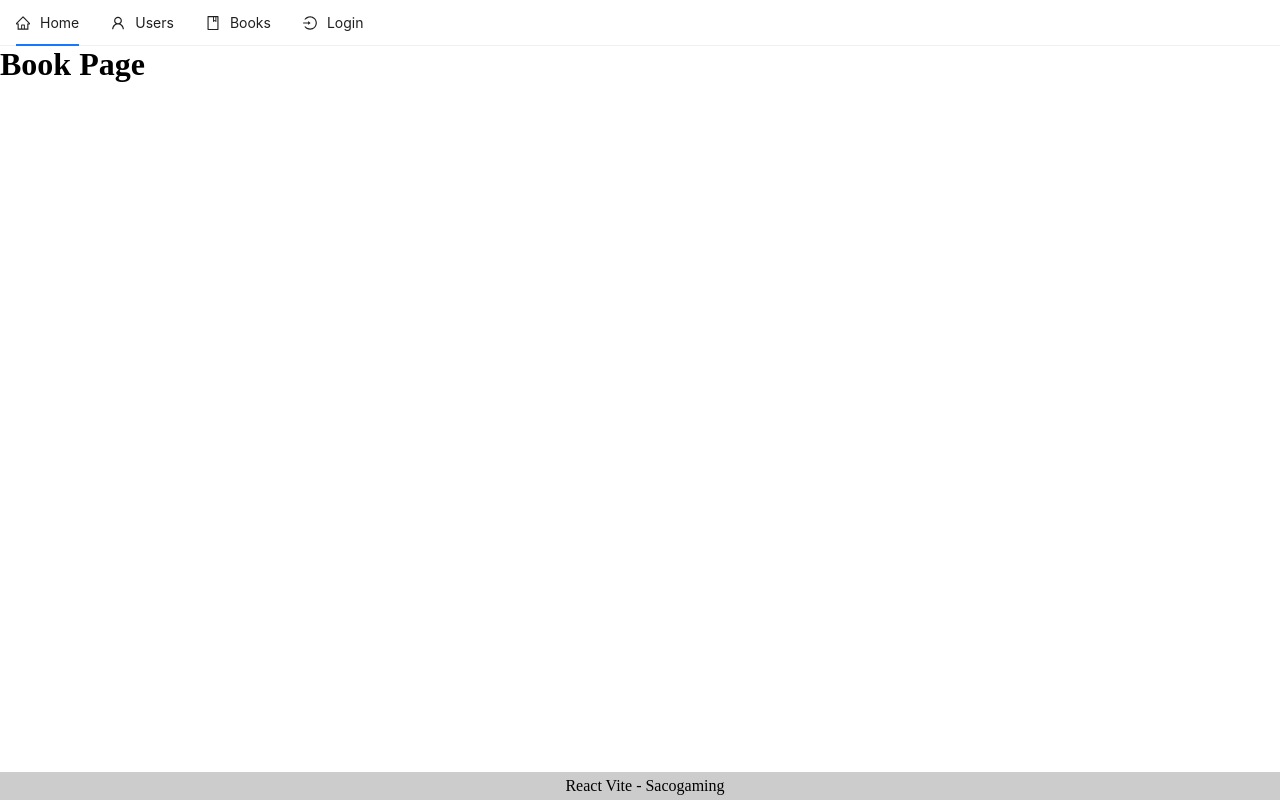
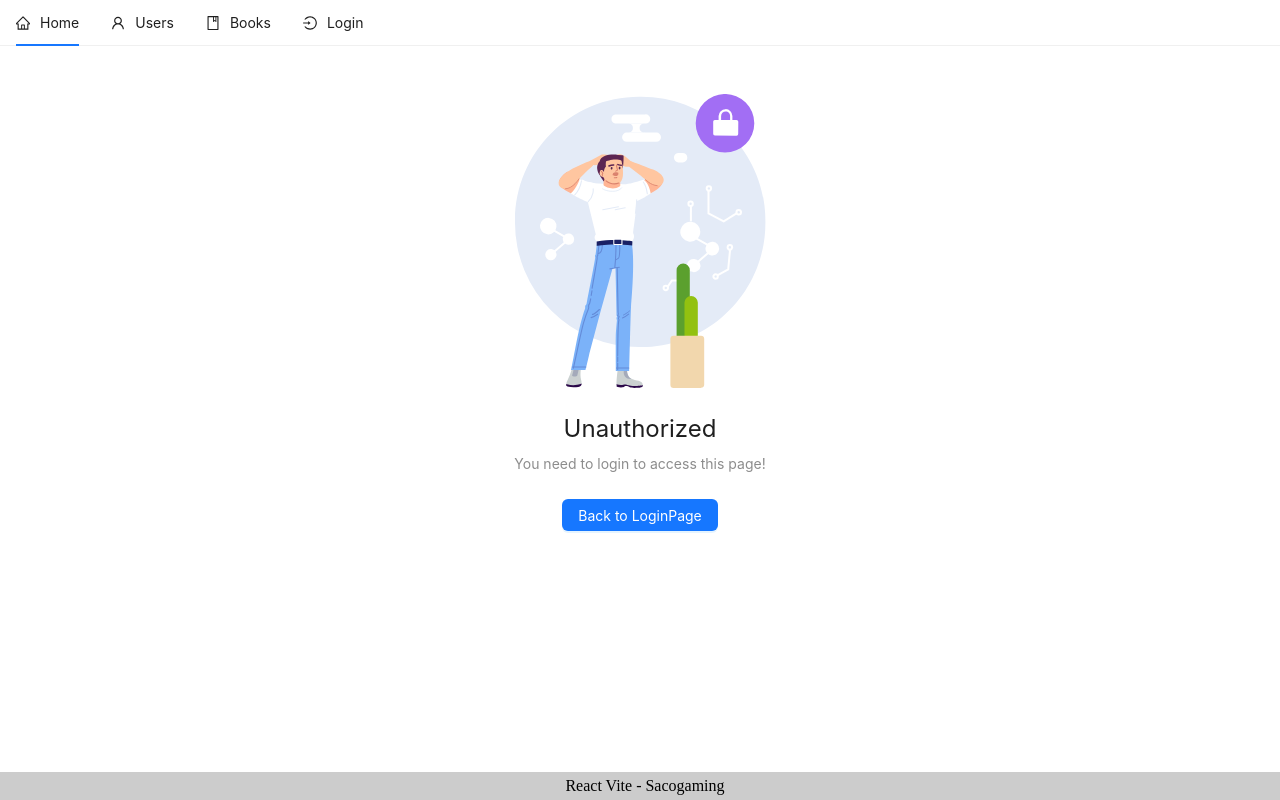
Before and after one commit to ducsaco123/react-newbie, a React (Vite) app: page /book in a window 1280 px wide. Built offline with nearby package versions, Linux system fonts and the light colour scheme; no server answers.

Commit message:
video 101

```diff
--- a/src/App.jsx
+++ b/src/App.jsx
@@ -4,15 +4,17 @@ import { Outlet } from "react-router-dom";
 import { getAccountAPI } from "./services/api.service";
 import { useContext, useEffect } from "react";
 import { AuthContext } from "./components/context/auth.context";
+import { Spin } from "antd";
 
 const App = () => {
-  const { setUser } = useContext(AuthContext);
+  const { setUser, isLoading, setIsLoading } = useContext(AuthContext);
 
   useEffect(() => {
     fetchUserInfo();
   }, []);
 
   const fetchUserInfo = async () => {
+    setIsLoading(true);
     try {
       const res = await getAccountAPI();
       if (res.data) {
@@ -20,8 +22,25 @@ const App = () => {
       }
     } catch (error) {
       console.error(error);
+    } finally {
+      setIsLoading(false);
     }
   };
+
+  if (isLoading) {
+    return (
+      <div
+        style={{
+          position: "fixed",
+          top: "50%",
+          left: "50%",
+          transform: "translate(-50%, -50%)",
+        }}
+      >
+        <Spin />
+      </div>
+    );
+  }
   return (
     <>
       <Header />
--- a/src/components/context/auth.context.jsx
+++ b/src/components/context/auth.context.jsx
@@ -18,8 +18,10 @@ export const AuthWrapper = (props) => {
     avatar: "",
     id: "",
   });
+
+  const [isLoading, setIsLoading] = useState(false);
   return (
-    <AuthContext.Provider value={{ user, setUser }}>
+    <AuthContext.Provider value={{ user, setUser, isLoading, setIsLoading }}>
       {props.children}
     </AuthContext.Provider>
   );
--- a/src/main.jsx
+++ b/src/main.jsx
@@ -10,6 +10,7 @@ import "./styles/global.css";
 import TodoApp from "./components/todo/TodoApp.jsx";
 import ErrorPage from "./pages/error.jsx";
 import { AuthWrapper } from "./components/context/auth.context.jsx";
+import PrivateRoute from "./pages/private.route.jsx";
 
 const router = createBrowserRouter([
   {
@@ -27,7 +28,11 @@ const router = createBrowserRouter([
       },
       {
         path: "/book",
-        element: <Book />,
+        element: (
+          <PrivateRoute>
+            <Book />
+          </PrivateRoute>
+        ),
       },
     ],
   },
--- a/src/pages/error.jsx
+++ b/src/pages/error.jsx
@@ -8,7 +8,7 @@ export default function ErrorPage() {
   return (
     <>
       <Result
-        status="403"
+        status="404"
         title="Oops!"
         subTitle={error.statusText || error.message}
         extra={
--- /dev/null
+++ b/src/pages/private.route.jsx
@@ -0,0 +1,30 @@
+import { useContext } from "react";
+import { AuthContext } from "../components/context/auth.context";
+import { Link, Navigate } from "react-router-dom";
+import { Button, Result } from "antd";
+
+const PrivateRoute = (props) => {
+  const { user } = useContext(AuthContext);
+
+  if (user && user.id) {
+    return <>{props.children}</>;
+  }
+  return (
+    <>
+      <Result
+        status="403"
+        title="Unauthorized"
+        subTitle={"You need to login to access this page!"}
+        extra={
+          <Button type="primary">
+            <Link to="/login">
+              <span>Back to LoginPage</span>
+            </Link>
+          </Button>
+        }
+      />
+    </>
+  );
+};
+
+export default PrivateRoute;
```
Also changed, not shown: src/pages/book.jsx (+6 -6 lines).
